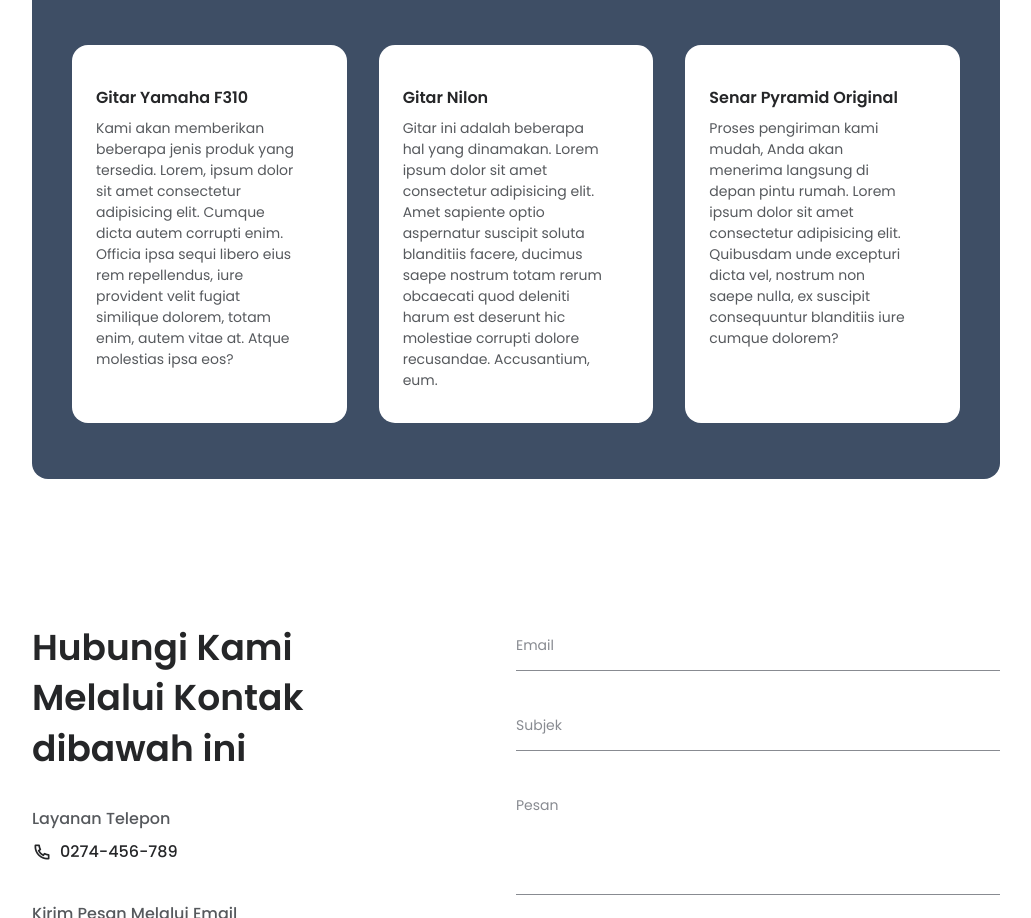
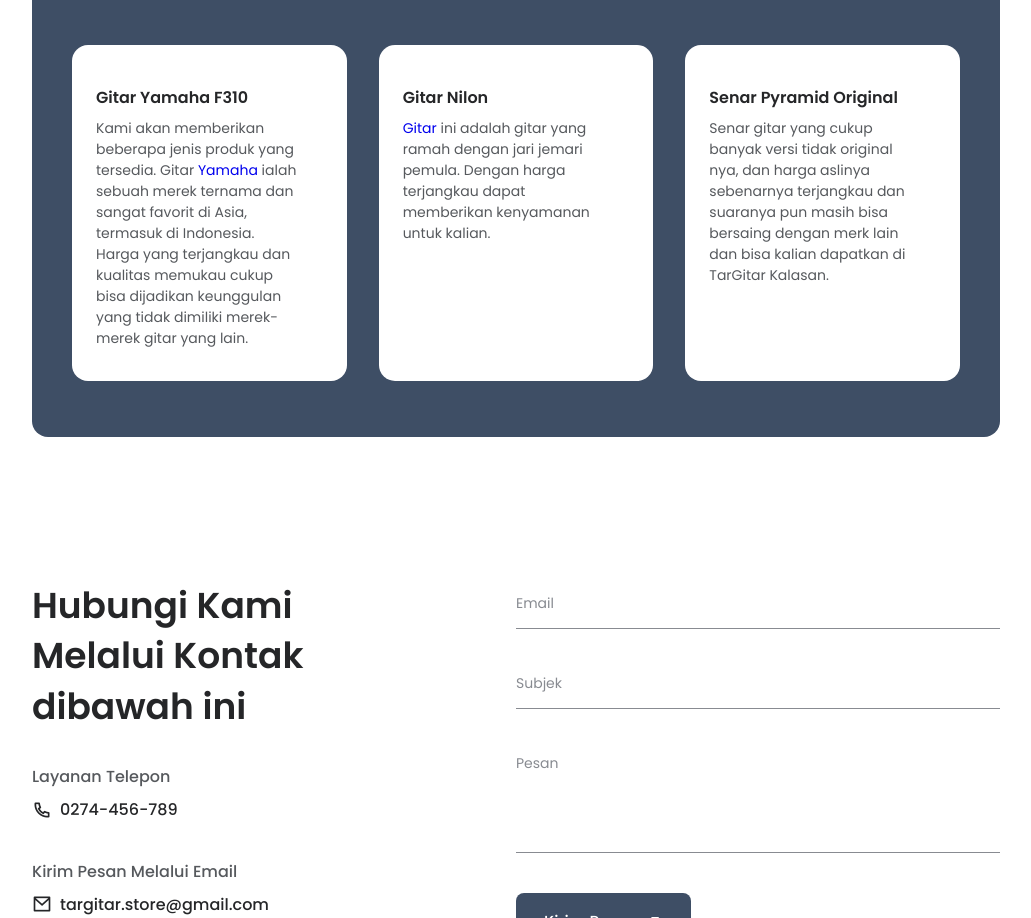
Before and after one commit to lalbilalnih/targit, a plain HTML site: page index.html in a window 1280 px wide. Shown: the part 3958-4876 px from the top of the page, without its empty margins (124-1155 px from the left). Drawn offline with nearby package versions, Linux system fonts and the light colour scheme.

Commit message:
Update index.html

```diff
--- a/index.html
+++ b/index.html
@@ -385,21 +385,21 @@
                         <div class="steps__card">
                             <h3 class="steps__card-title">Gitar Yamaha F310</h3>
                             <p class="steps__card-description">
-                                Kami akan memberikan beberapa jenis produk yang tersedia. Lorem, ipsum dolor sit amet consectetur adipisicing elit. Cumque dicta autem corrupti enim. Officia ipsa sequi libero eius rem repellendus, iure provident velit fugiat similique dolorem, totam enim, autem vitae at. Atque molestias ipsa eos?
+                                 Kami akan memberikan beberapa jenis produk yang tersedia. Gitar <a href="https://id.yamaha.com/index.html">Yamaha</a> ialah sebuah merek  ternama dan sangat favorit di Asia, termasuk di Indonesia. Harga yang terjangkau dan kualitas memukau cukup bisa dijadikan keunggulan yang tidak dimiliki merek-merek gitar yang lain.
                             </p>
                         </div>
 
                         <div class="steps__card">
                             <h3 class="steps__card-title">Gitar Nilon</h3>
                             <p class="steps__card-description">
-                                Gitar ini adalah beberapa hal yang dinamakan. Lorem ipsum dolor sit amet consectetur adipisicing elit. Amet sapiente optio aspernatur suscipit soluta blanditiis facere, ducimus saepe nostrum totam rerum obcaecati quod deleniti harum est deserunt hic molestiae corrupti dolore recusandae. Accusantium, eum.
+                               <a href="https://www.google.com/maps/uv?pb=!1s0x2e7a581fc93bc537:0xa33a234c9d2083f7!3m1!7e115!4shttps://lh5.googleusercontent.com/p/AF1QipMdZamE4Opoc0kBciJViWyQoaqQBzt0EaTWYY-j%3Dw532-h240-k-no!5sgitar+jogja+-+Google+Search!15zQ2dJZ0FRPT0&imagekey=!1e10!2sAF1QipMdZamE4Opoc0kBciJViWyQoaqQBzt0EaTWYY-j&hl=en&sa=X&ved=2ahUKEwjykqCd6c_1AhWTTWwGHWOtDJoQoip6BAghEAM">Gitar</a> ini adalah gitar yang ramah dengan jari jemari pemula. Dengan harga terjangkau dapat memberikan kenyamanan untuk kalian.
                             </p>
                         </div>
 
                         <div class="steps__card">
                             <h3 class="steps__card-title">Senar Pyramid Original</h3>
                             <p class="steps__card-description">
-                                Proses pengiriman kami mudah, Anda akan menerima langsung di depan pintu rumah. Lorem ipsum dolor sit amet consectetur adipisicing elit. Quibusdam unde excepturi dicta vel, nostrum non saepe nulla, ex suscipit consequuntur blanditiis iure cumque dolorem?
+                                Senar gitar yang cukup banyak versi tidak original nya, dan harga aslinya sebenarnya terjangkau dan suaranya pun masih bisa bersaing dengan merk lain dan bisa kalian dapatkan di TarGitar Kalasan.
                             </p>
                         </div>
                     </div>
```
